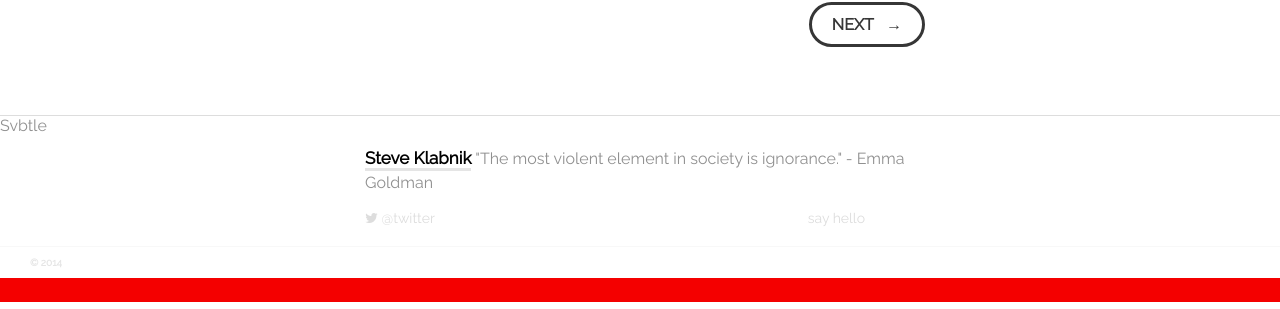
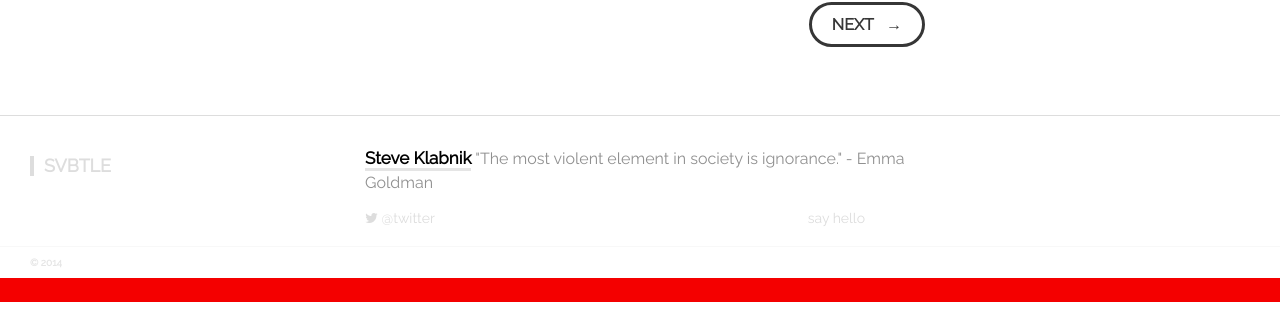
Before and after one commit to orlando/svbtle-jekyll, a Jekyll site: the page built from index.html, in a window 1280 px wide. Shown: the part 498-807 px from the top of the page. Built offline with Jekyll 4.4.1, drawn with Linux system fonts in a browser that asks for light colours; nearby versions of some CDN libraries; Markdown is read by kramdown in place of the engine named in the settings; the list of posts is cut into pages by our own code.

Commit message:
Fix footer for main-view

```diff
--- a/_layouts/base.html
+++ b/_layouts/base.html
@@ -88,7 +88,7 @@
       <div class="line"></div>
 
       <div class="foot_logo">
-        <a href="https://svbtle.com"><span>Svbtle</span></a>
+        <a href="https://svbtle.com"><span class="logo">Svbtle</span></a>
       </div>
 
       <div class="foot_userbar">
--- a/assets/stylesheets/responsive.css
+++ b/assets/stylesheets/responsive.css
@@ -1,4 +1,10 @@
-@media only screen and (max-width: 760px), (device-height: 768px) and (device-width: 1024px) and (orientation: portrait), (device-height: 1024px) and (device-width: 768px) and (orientation: landscape) {
+@media only screen and (max-width: 1024px) {
+  .read-more.button {
+    max-width: 200px;
+  }
+}
+
+@media only screen and (max-width: 780px) {
 
   /* LOGO */
 
```
